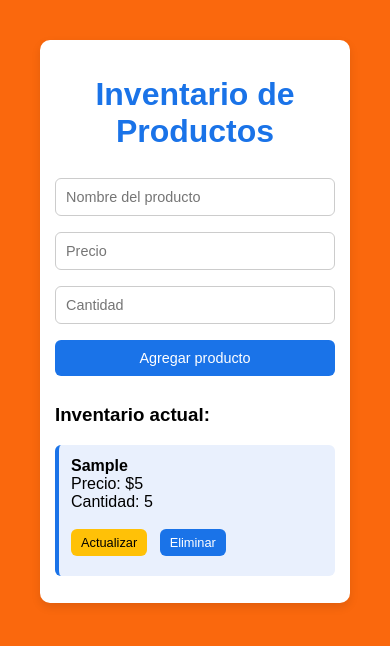
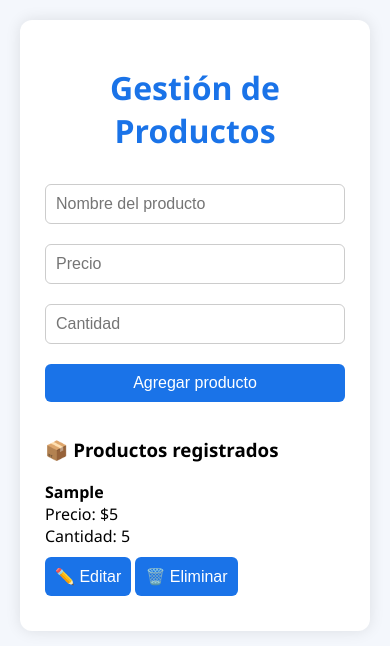
Before and after one commit to miguelcoderR/CRUD, a plain HTML site: page SRC/index.html in a window 390 px wide. Both pictures are taken after typing "Sample", "5", "5" into the empty fields and a click on the button "Agregar producto". Drawn offline with Linux system fonts and the light colour scheme.

Commit message:
CAMBIOS1

```diff
--- a/SRC/CSS/styles.css
+++ b/SRC/CSS/styles.css
@@ -1,92 +1,49 @@
 body {
-  font-family: Arial, sans-serif;
-  background: #fa680d;
+  font-family: 'Segoe UI', sans-serif;
+  background-color: #f4f7fc;
   padding: 20px;
   margin: 0;
 }
 
 .contenedor {
-  max-width: 800px;
-  margin: 40px auto;
+  max-width: 700px;
+  margin: auto;
   background: #ffffff;
-  padding: 20px;
-  border-radius: 10px;
-  box-shadow: 0 4px 10px rgba(0, 0, 0, 0.1);
+  padding: 25px;
+  border-radius: 12px;
+  box-shadow: 0 0 15px rgba(0,0,0,0.1);
 }
 
 h1 {
   text-align: center;
   color: #1a73e8;
-  margin-bottom: 20px;
 }
 
-input,
-button {
-  width: 100%;
+form {
+  display: flex;
+  flex-direction: column;
+}
+
+input, button {
+  margin: 10px 0;
   padding: 10px;
-  margin: 8px 0;
+  font-size: 1rem;
   border-radius: 6px;
   border: 1px solid #ccc;
-  box-sizing: border-box;
-  font-size: 1rem;
 }
 
 button {
   background-color: #1a73e8;
-  color: #fff;
+  color: white;
+  border: none;
   cursor: pointer;
-  transition: background 0.3s ease-in-out;
-  border: none;
+  transition: background 0.3s ease;
 }
 
 button:hover {
-  background-color: #125fc1;
+  background-color: #155ab6;
 }
 
-#inventarioLista {
-  margin-top: 20px;
+#resultados {
+  margin-top: 25px;
 }
-
-.producto {
-  border-left: 4px solid #1a73e8;
-  background-color: #e9f0fd;
-  margin: 12px 0;
-  padding: 12px;
-  border-radius: 6px;
-}
-
-.acciones {
-  margin-top: 10px;
-}
-
-.acciones button {
-  margin-right: 8px;
-  width: auto;
-  padding: 6px 14px;
-  font-size: 0.9rem;
-}
-
-.acciones button.actualizar {
-  background-color: #ffc107;
-  color: #000;
-}
-
-.acciones button:hover {
-  opacity: 0.85;
-}
-
-/* Responsive */
-@media (max-width: 600px) {
-  .contenedor {
-    margin: 20px;
-    padding: 15px;
-  }
-  input,
-  button {
-    font-size: 0.9rem;
-  }
-  .acciones button {
-    padding: 6px 10px;
-    font-size: 0.8rem;
-  }
-}
--- a/SRC/index.html
+++ b/SRC/index.html
@@ -1,21 +1,23 @@
 <!DOCTYPE html>
 <html lang="es">
 <head>
-  <meta charset="UTF-8" />
-  <meta name="viewport" content="width=device-width, initial-scale=1.0"/>
-  <title>Inventario Web</title>
-  <link rel="stylesheet" href="./CSS/styles.css" />
+  <meta charset="UTF-8">
+  <meta name="viewport" content="width=device-width, initial-scale=1.0">
+  <title>Gestión de Productos</title>
+  <link rel="stylesheet" href="./CSS/styles.css">
 </head>
 <body>
   <div class="contenedor">
-    <h1>Inventario de Productos</h1>
+    <h1>Gestión de Productos</h1>
 
-    <input id="nombre" type="text" placeholder="Nombre del producto" />
-    <input id="precio" type="number" placeholder="Precio" min="0" />
-    <input id="cantidad" type="number" placeholder="Cantidad" min="0" />
-    <button onclick="agregarProducto()">Agregar producto</button>
+    <form id="formularioProducto">
+      <input type="text" id="nombre" placeholder="Nombre del producto" required>
+      <input type="number" id="precio" placeholder="Precio" min="0" required>
+      <input type="number" id="cantidad" placeholder="Cantidad" min="0" required>
+      <button type="submit">Agregar producto</button>
+    </form>
 
-    <div id="inventarioLista"></div>
+    <div id="resultados"></div>
   </div>
 
   <script src="./js/main.js"></script>
--- a/SRC/js/main.js
+++ b/SRC/js/main.js
@@ -1,71 +1,92 @@
-const inventario = [];
+const productos = {};
+const productoSet = new Set();
 
-function agregarProducto() {
+document.getElementById("formularioProducto").addEventListener("submit", function (e) {
+  e.preventDefault();
+
   const nombre = document.getElementById("nombre").value.trim();
   const precio = parseFloat(document.getElementById("precio").value);
   const cantidad = parseInt(document.getElementById("cantidad").value);
 
   if (!nombre || isNaN(precio) || isNaN(cantidad) || precio < 0 || cantidad < 0) {
-    alert("Ingrese datos válidos.");
+    alert("Por favor, completa correctamente todos los campos.");
     return;
   }
 
-  if (inventario.find(p => p.nombre === nombre)) {
-    alert("Este producto ya existe.");
+  const nombreExiste = Object.values(productos).some(p => p.nombre.toLowerCase() === nombre.toLowerCase());
+  if (nombreExiste) {
+    alert("Este producto ya existe. No se permiten duplicados.");
     return;
   }
 
-  inventario.push({ nombre, precio, cantidad });
-  limpiarCampos();
-  mostrarInventario();
+  const id = Date.now();
+  const nuevoProducto = { id, nombre, precio, cantidad };
+  const claveSet = JSON.stringify(nuevoProducto);
+
+  productoSet.add(claveSet);
+  productos[`prod${id}`] = nuevoProducto;
+
+  mostrarResultados();
+  this.reset();
+});
+
+function mostrarResultados() {
+  const salida = document.getElementById("resultados");
+  salida.innerHTML = "<h3>📦 Productos registrados</h3>";
+
+  for (const clave in productos) {
+    const p = productos[clave];
+    salida.innerHTML += `
+      <div class="producto">
+        <strong>${p.nombre}</strong><br>
+        Precio: $${p.precio}<br>
+        Cantidad: ${p.cantidad}<br>
+        <button onclick="editarProducto('${clave}')">✏️ Editar</button>
+        <button onclick="eliminarProducto('${clave}')">🗑️ Eliminar</button>
+      </div>
+    `;
+  }
 }
 
-function mostrarInventario() {
-  const lista = document.getElementById("inventarioLista");
-  lista.innerHTML = "<h3>Inventario actual:</h3>";
+function editarProducto(clave) {
+  const p = productos[clave];
+  const nuevoNombre = prompt("Nuevo nombre:", p.nombre);
+  const nuevoPrecio = parseFloat(prompt("Nuevo precio:", p.precio));
+  const nuevaCantidad = parseInt(prompt("Nueva cantidad:", p.cantidad));
 
-  if (inventario.length === 0) {
-    lista.innerHTML += "<p>No hay productos.</p>";
+  if (!nuevoNombre || isNaN(nuevoPrecio) || nuevoPrecio < 0 || isNaN(nuevaCantidad) || nuevaCantidad < 0) {
+    alert("Valores inválidos.");
     return;
   }
 
-  inventario.forEach((p, index) => {
-    lista.innerHTML += `
-      <div class="producto">
-        <strong>${p.nombre}</strong><br>
-        Precio: $${p.precio} <br>
-        Cantidad: ${p.cantidad}
-        <div class="acciones">
-          <button class="actualizar" onclick="actualizarProducto(${index})">Actualizar</button>
-          <button onclick="eliminarProducto(${index})">Eliminar</button>
-        </div>
-      </div>`;
-  });
-}
-
-function actualizarProducto(index) {
-  const nuevoPrecio = parseFloat(prompt("Nuevo precio:", inventario[index].precio));
-  const nuevaCantidad = parseInt(prompt("Nueva cantidad:", inventario[index].cantidad));
-
-  if (isNaN(nuevoPrecio) || isNaN(nuevaCantidad) || nuevoPrecio < 0 || nuevaCantidad < 0) {
-    alert("Valores no válidos.");
+  const existeNombre = Object.values(productos).some(
+    prod => prod.nombre.toLowerCase() === nuevoNombre.toLowerCase() && prod.id !== p.id
+  );
+  if (existeNombre) {
+    alert("Ya existe un producto con ese nombre.");
     return;
   }
 
-  inventario[index].precio = nuevoPrecio;
-  inventario[index].cantidad = nuevaCantidad;
-  mostrarInventario();
+  p.nombre = nuevoNombre;
+  p.precio = nuevoPrecio;
+  p.cantidad = nuevaCantidad;
+
+  mostrarResultados();
 }
 
-function eliminarProducto(index) {
-  if (confirm("¿Estás seguro de eliminar este producto?")) {
-    inventario.splice(index, 1);
-    mostrarInventario();
+function eliminarProducto(clave) {
+  if (confirm("¿Seguro que deseas eliminar este producto?")) {
+    const prod = productos[clave];
+    delete productos[clave];
+
+    for (let item of productoSet) {
+      const obj = JSON.parse(item);
+      if (obj.id === prod.id) {
+        productoSet.delete(item);
+        break;
+      }
+    }
+
+    mostrarResultados();
   }
 }
-
-function limpiarCampos() {
-  document.getElementById("nombre").value = "";
-  document.getElementById("precio").value = "";
-  document.getElementById("cantidad").value = "";
-}
```
